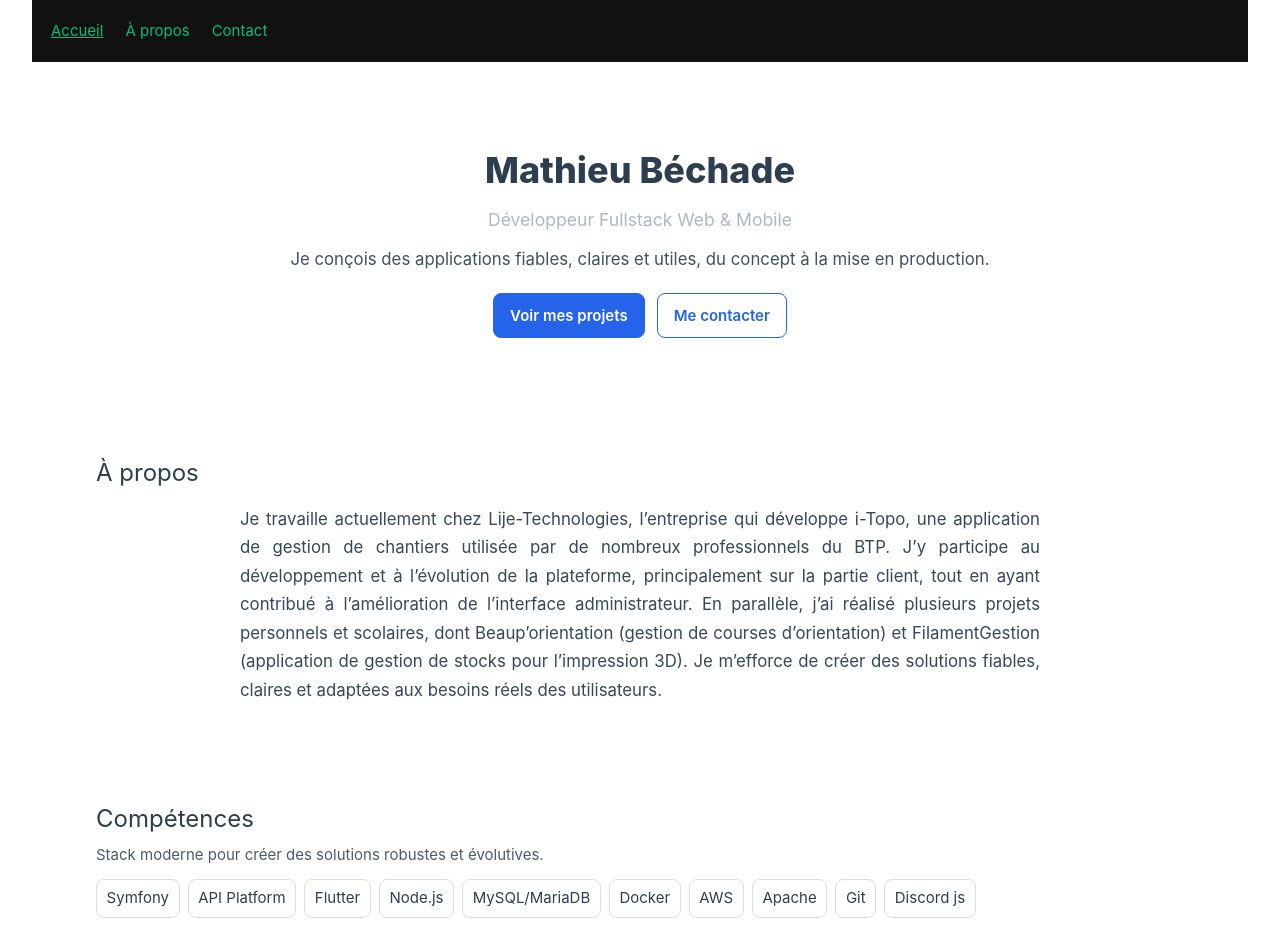
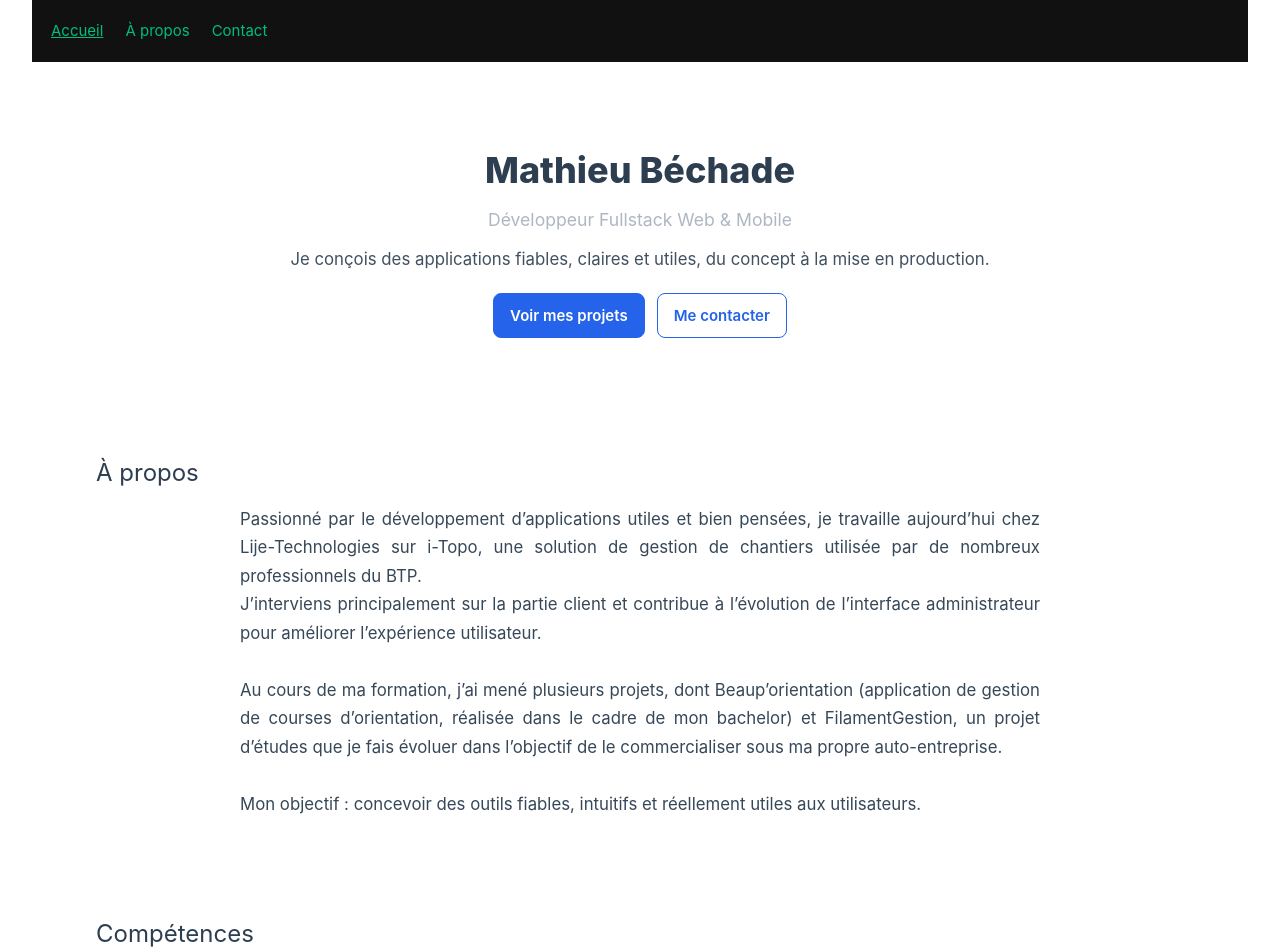
Before and after one commit to Mathbech/portfolio, a Vue app: page / in a window 1280 px wide. Shown: the top 952 px of the page. Built offline with nearby package versions, Linux system fonts and the light colour scheme.

Commit message:
Refactor/AboutBlurb: Update text content and enhance formatting for better readability

```diff
--- a/src/components/home/AboutBlurb.vue
+++ b/src/components/home/AboutBlurb.vue
@@ -1,14 +1,17 @@
 <script setup>
-const text = `Je travaille actuellement chez Lije-Technologies, l’entreprise qui développe i-Topo, une application de gestion de chantiers utilisée par de nombreux professionnels du BTP.
-J’y participe au développement et à l’évolution de la plateforme, principalement sur la partie client, tout en ayant contribué à l’amélioration de l’interface administrateur.
-En parallèle, j’ai réalisé plusieurs projets personnels et scolaires, dont Beaup’orientation (gestion de courses d’orientation) et FilamentGestion (application de gestion de stocks pour l’impression 3D).
-Je m’efforce de créer des solutions fiables, claires et adaptées aux besoins réels des utilisateurs.`
+const text = `Passionné par le développement d’applications utiles et bien pensées, je travaille aujourd’hui chez Lije-Technologies sur i-Topo, une solution de gestion de chantiers utilisée par de nombreux professionnels du BTP.
+J’interviens principalement sur la partie client et contribue à l’évolution de l’interface administrateur pour améliorer l’expérience utilisateur.
+
+Au cours de ma formation, j’ai mené plusieurs projets, dont Beaup’orientation (application de gestion de courses d’orientation, réalisée dans le cadre de mon bachelor) et FilamentGestion, un projet d’études que je fais évoluer dans l’objectif de le commercialiser sous ma propre auto-entreprise.
+
+Mon objectif : concevoir des outils fiables, intuitifs et réellement utiles aux utilisateurs.`;
 </script>
 
 <template>
   <div class="about">
     <h2>À propos</h2>
-    <p>{{ text }}</p>
+    <!-- Le style CSS preserve-whitespace gère les \n -->
+    <p class="multiline">{{ text }}</p>
   </div>
 </template>
 
@@ -18,7 +21,8 @@ h2 {
   margin-bottom: .75rem;
 }
 
-p {
+.multiline {
+  white-space: pre-line; /* <= garde les retours à la ligne */
   line-height: 1.7;
   opacity: .95;
   font-size: 1.05rem;
```
